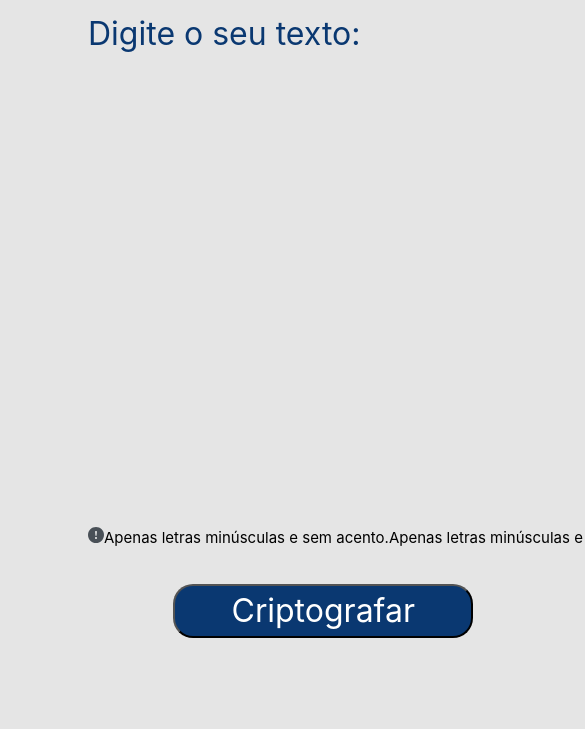
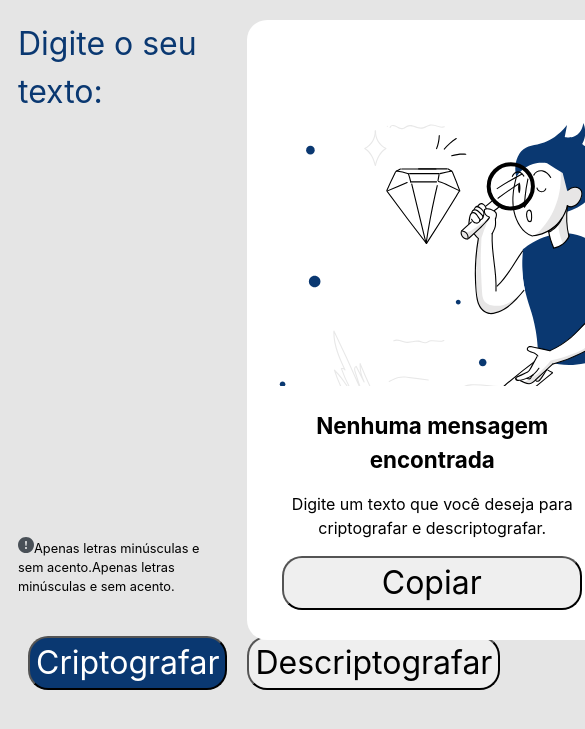
Before and after one commit to shylds/decodificador-challenge, a plain HTML site: page index.html in a window 390 px wide. Shown: the part 59-788 px from the top of the page, 585 px wide, since content can reach past the window. Drawn offline with Linux system fonts and the light colour scheme.

Commit message:
feito a responsividade para tela de computador

```diff
--- a/css/style.css
+++ b/css/style.css
@@ -12,8 +12,20 @@ body{
 
 main{
     display: flex;
+    margin-right: 15px;
     margin-left:80px;
     margin-bottom: 50px;
+}
+section{
+    margin: 10px;
+}
+
+.sessao1{
+    width: 75%;
+    margin-left: -70px;
+}
+.sessao2{
+    padding-right: 20px;
 }
 
 .titulo-texto{
@@ -29,24 +41,60 @@ main{
     outline:none;
 }
 
+.informacao{
+    margin-top: 20px;
+    font-size: 0.4em;
+}
+
+.botoes{
+    display: flex;
+    flex-direction: row;
+    padding: 10px;
+}
+
+.encriptar{
+	background: #0A3871;
+	color: white;
+}
+
+.encriptar{
+    margin-right: 20px;
+}
+
+
+.encriptar, .desencriptar, .copiar{
+    width: 300px;
+    border-radius: 20px;
+}
+
+.encriptar:hover, .desencriptar:hover, .copiar:hover{
+    transform: scale(1.1); //aumenta proporcionalmente ,escala todo conteudo do botão e aumenta em 20%
+}
+
+.mensagem-box{
+    width: 350px;
+    height: 600px;
+    padding: 10px;
+    background: #FFF;
+    border-radius: 20px;
+}
+
 .mensagem{
-    position: fixed;
-    height: 630px;
+    padding: 10px;
     margin-top: 20;
-    margin-left: 80px;
+    resize: none;
+    outline:none;
+    border: none;
     background-image: url("../imagens/boneco.svg");
     background-repeat: no-repeat;
-    background-position: 5px 100px;
-    background-
-    background-size: 300px;
-    border-radius: 10px;
-    resize: none;
+    background-position: 10px 70px;
+    background-size: 100%;
 }
 
 #mensagem-nenhuma{
-    font-size: 26px;
+    font-size: 0.7em;
     font-weight: bold;
-    margin-top: 400px;
+    margin-top: 10px;
     margin-bottom: 0;
 }
 
@@ -56,66 +104,15 @@ main{
 
 #mensagem-nenhuma, #mensagem-digite{
     position: relative;
-    width: 300px;
+    width: 100%;
     text-align: center;
-    margin-left: 30%;
 }
 .copiar{
-    margin-top: 10px;
-    position: relative;
-    margin-left: 27%;
-}
-.informacao{
-    margin-top: 20px;
-    font-size: 15px;
+    margin: 0 7% ;
+
 }
 
-.botoes{
-    display: flex;
-    flex-direction: row;
-    margin-top: 5px;
-}
-
-.encriptar, .desencriptar, .copiar{
-    width: 320px;
-    border-radius: 20px;
-}
-
-.encriptar:hover, .desencriptar:hover, .copiar:hover{
-    transform: scale(1.1);
-}
-
-.encriptar{
-    background-color: #0A3871;
-    color: white;
-}
-
-.encriptar, .desencriptar {
-    margin: 0 auto;
-}
-
-.copiar{
-    margin-left: 28%;
-}
-
-
-@media screen and (max-width: 1290px){
-    .input-text{
-
-        margin-right: px;
-        margin: none;
-    }
-
-    .encriptar, .desencriptar, .copiar{
-        width: 300px;
-
-    }
-
-    .mensagem-box{
-        width: 40%;
-        margin-right: 20px;
-    }
-
-
+//medida de tablet 768
+@media screen and (max-width: 768px){
 
 }
--- a/index.html
+++ b/index.html
@@ -15,10 +15,10 @@
         <img src="imagens/logo-alura.svg" alt="Logo da alura">
     </header>
     <main>
-        <section >
+        <section class="sessao1">
             <label class="titulo-texto" for="input-text">Digite o seu texto:</label>
-            <textarea  id="input-tex" class="input-text" cols="45" rows="9" ></textarea>
-            <div id="id-desaparece">
+            <textarea  id="input-tex" class="input-text" cols="30" rows="8" ></textarea>
+            <div class="">
                 <h6 class="informacao">
                     <img src="imagens/icon-exclamacao.svg">Apenas letras minúsculas e sem acento.Apenas letras minúsculas e sem acento.</h6>
             </div>
@@ -28,13 +28,15 @@
             </div>
         </section>
 
-        <section class="mensagem-box">
-            <textarea  class="mensagem" name="" id="" cols="20" rows="8"></textarea>
-            <div id="aparece">
-                <h2 id="mensagem-nenhuma">Nenhuma mensagem encontrada</h2>
+        <section class="sessao2">
+
+            <div class="mensagem-box">
+                <textarea  class="mensagem" name="" id="" cols="20" rows="7"></textarea>
+                <h2 id="mensagem-nenhuma" class="mensagem-nenhuma">Nenhuma mensagem encontrada</h2>
 					<p id="mensagem-digite" class="mensagem-digite">Digite um texto que você deseja para criptografar e descriptografar.</p>
+                    <button class="copiar" onclick="copiar()">Copiar</button>
             </div>
-            <button class="copiar" onclick="copiar()">Copiar</button>
+
         </section>
     </main>
     <script src="javascript/script.js"></script>
--- a/javascript/script.js
+++ b/javascript/script.js
@@ -3,10 +3,9 @@ let letters = [["e", "enter"], ["i", "imes"], ["a", "ai"], ["o", "ober"], ["u",
 
 //desabilitar imagem e texto
 function textBackgroundDisabled(){
-    document.getElementById("aparece").style.display = "none";
     document.querySelector(".mensagem").style.backgroundImage = "none";
-    document.querySelector(".copiar").style.marginTop = "568px";
-    document.querySelector(".copiar").style.marginLeft = "28%";
+    document.querySelector(".mensagem-nenhuma").style.visibility = "hidden";
+    document.querySelector(".mensagem-digite").style.visibility = "hidden";
 }
 
 //função de encriptar
```
